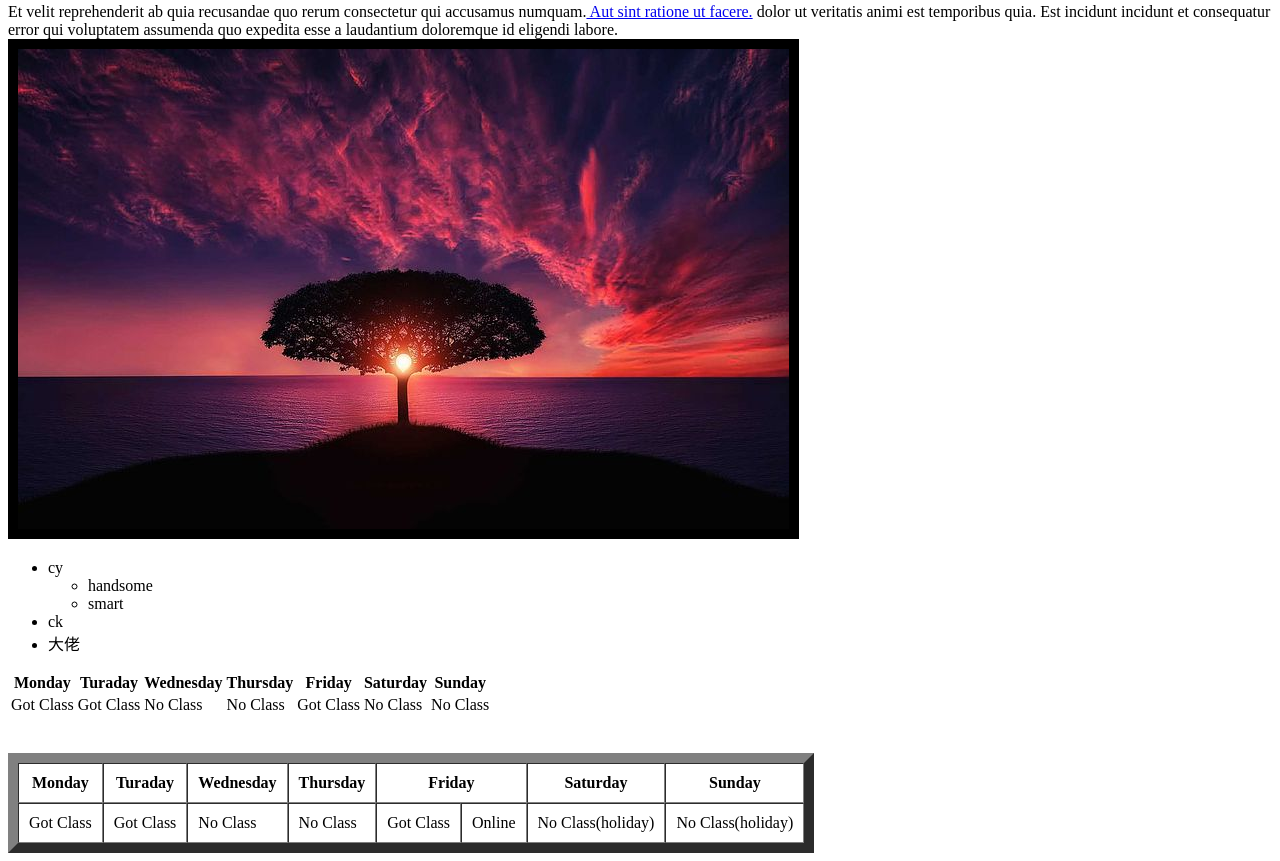
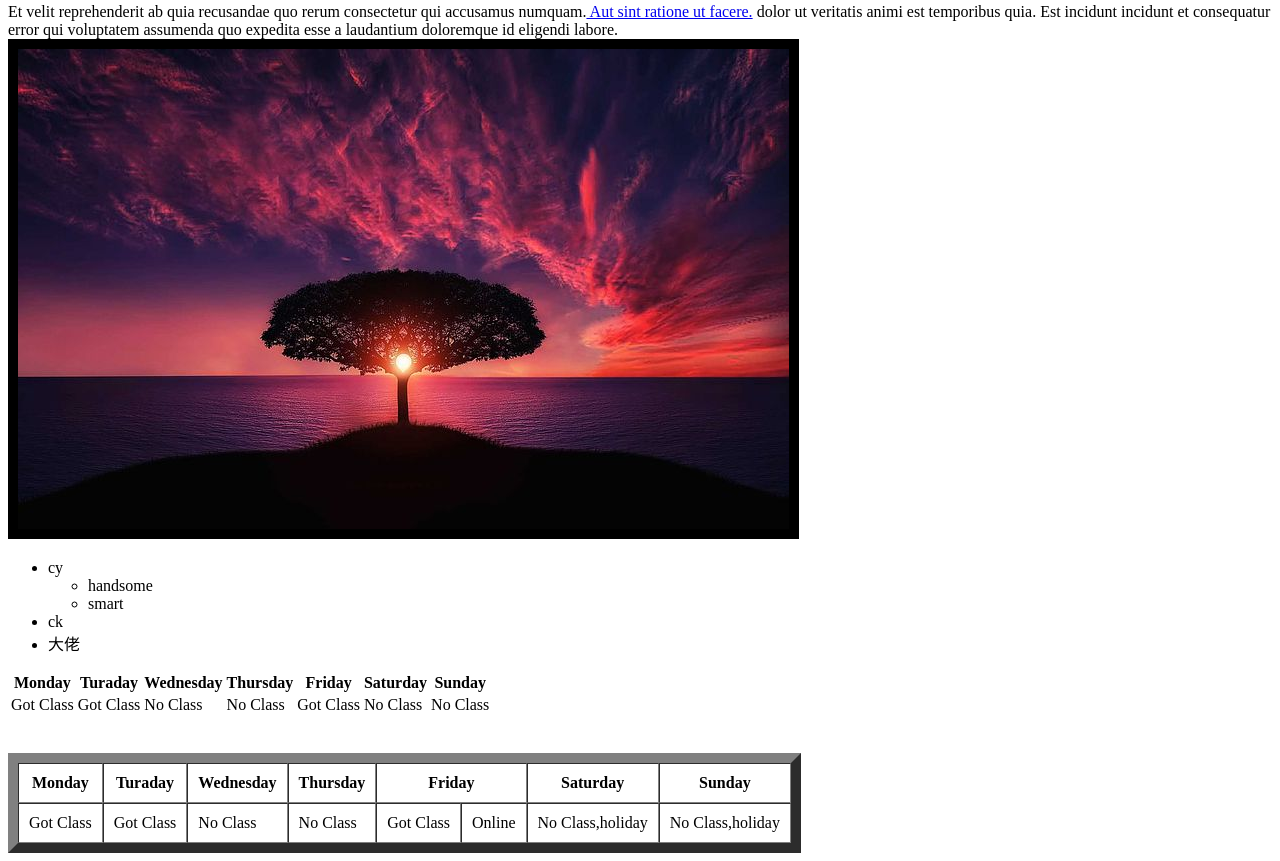
Before and after one commit to Cylim1507/MyVeryFirstWebsite, a plain HTML site: page index.html in a window 1280 px wide. Shown: the part 336-1197 px from the top of the page. Drawn offline with Linux system fonts and the light colour scheme; files whose address does not match are found by name.

Commit message:
Update index.html

```diff
--- a/index.html
+++ b/index.html
@@ -77,8 +77,8 @@
                 <td>No Class</td>
                 <td>Got Class</td>
                 <td>Online</td>
-                <td>No Class(holiday)</td>
-                <td>No Class(holiday)</td>
+                <td>No Class,holiday</td>
+                <td>No Class,holiday</td>
             </tr>
 
         </table>
```
